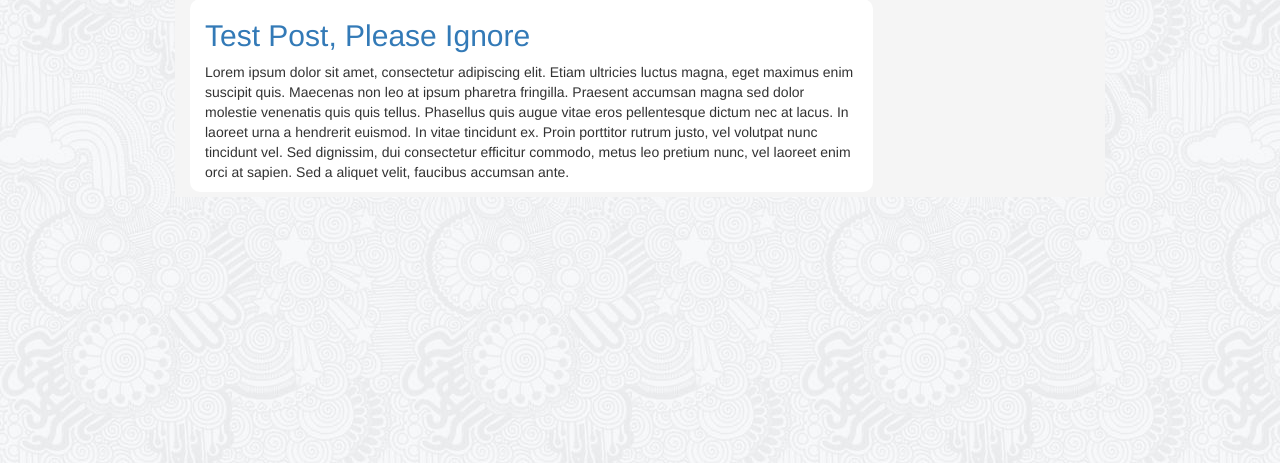
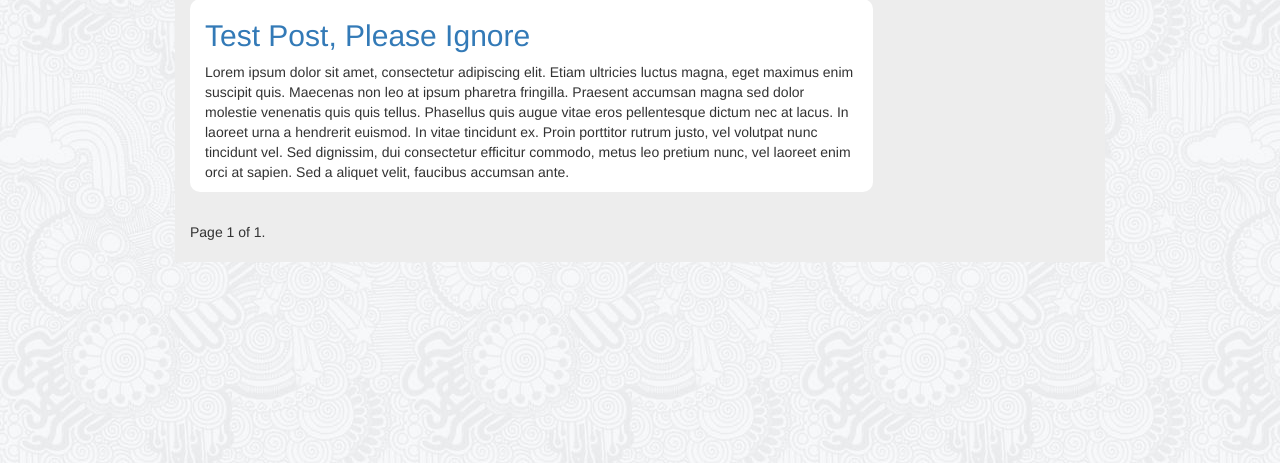
Before and after one commit to benjiboi214/mmpl, a Django app: page / in a window 1280 px wide. Shown: the part 1110-1573 px from the top of the page. Run offline with Django 3.2, Linux system fonts and the light colour scheme; data comes from the database, SQL or seed files in the repository; both versions use the stored data as it was after the commit; some libraries are stand-ins or nearby versions.

Commit message:
Added Pagination and cleaned some stuff up.

```diff
--- a/core/views.py
+++ b/core/views.py
@@ -1,6 +1,7 @@
 from django.shortcuts import render
 from core.models import Post
 from core.forms import ContactForm, JoinForm
+from django.core.paginator import Paginator, EmptyPage, PageNotAnInteger
 # ContactForm email imports
 from django.template.loader import get_template
 from django.core.mail import EmailMessage
@@ -22,7 +23,16 @@ def get_topic(request, category=False):
         category = 'FE'
     small = Post.objects.filter(post_type='SM', hidden=False).order_by('-date')
 
-    context_dict = {'large_posts': large,
+    paginator = Paginator(large, 4)
+    page = request.GET.get('page')
+    try:
+        large_posts = paginator.page(page)
+    except PageNotAnInteger:
+        large_posts = paginator.page(1)
+    except EmptyPage:
+        large_posts = paginator.page(paginator.num_pages)
+
+    context_dict = {'large_posts': large_posts,
                     'small_posts': small,
                     'actual_category': category_dict[category]}
 
--- a/mmpl/settings.py
+++ b/mmpl/settings.py
@@ -125,3 +125,5 @@ HAYSTACK_CONNECTIONS = {
         'INDEX_NAME': 'haystack',
     },
 }
+
+# import pdb; pdb.set_trace()
--- a/static/css/main.css
+++ b/static/css/main.css
@@ -73,7 +73,7 @@ body > .container {
 }
 
 .feed-bg {
-  background-color: whitesmoke;
+  background-color: #ededed;
 }
 
 .col-lg-12 > img {
@@ -88,12 +88,12 @@ body > .container {
 .nav-tabs > li.active > a,
 .nav-tabs > li.active > a:hover,
 .nav-tabs > li.active > a:focus {
-  background-color: whitesmoke;
+  background-color: #ededed;
 }
 
 /*Nav links colouring*/
 .nav-tabs > li > a {
-  background-color: #e7e7e7;
+  background-color: #e0e0e0;
 }
 
 .feed-bg > .row > .col-lg-9 {
--- a/templates/core/base.html
+++ b/templates/core/base.html
@@ -87,6 +87,25 @@
           {% block body %}
           {% endblock %}
         </div>
+				<div class="row">
+					<div class="col-lg-12">
+						<div class="pagination">
+							<span class="step-links">
+								{% if large_posts.has_previous %}
+									<a href="?page={{ large_posts.previous_page_number }}">previous</a>
+								{% endif %}
+
+								<span class="current">
+									Page {{ large_posts.number }} of {{ large_posts.paginator.num_pages }}.
+								</span>
+
+								{% if large_posts.has_next %}
+									<a href="?page={{ large_posts.next_page_number }}">next</a>
+								{% endif %}
+							</span>
+						</div>
+					</div>
+				</div>
       </div>
     </div>
     <footer class="footer">
--- a/templates/core/feed.html
+++ b/templates/core/feed.html
@@ -20,11 +20,9 @@
           {% empty %}
           {% endfor %}
           {% for i in post.file.all %}
-            {% if forloop.first %}
               <div class="col-lg-8">
                 <p><a href="{{ i.file.url }}">{{ i.title }}</a></p>
               </div>
-            {% endif %}
           {% endfor %}
         </div>
       {% endfor %}
```
Also changed, not shown: requirements.txt (+8 -1 lines), db.sqlite3.
